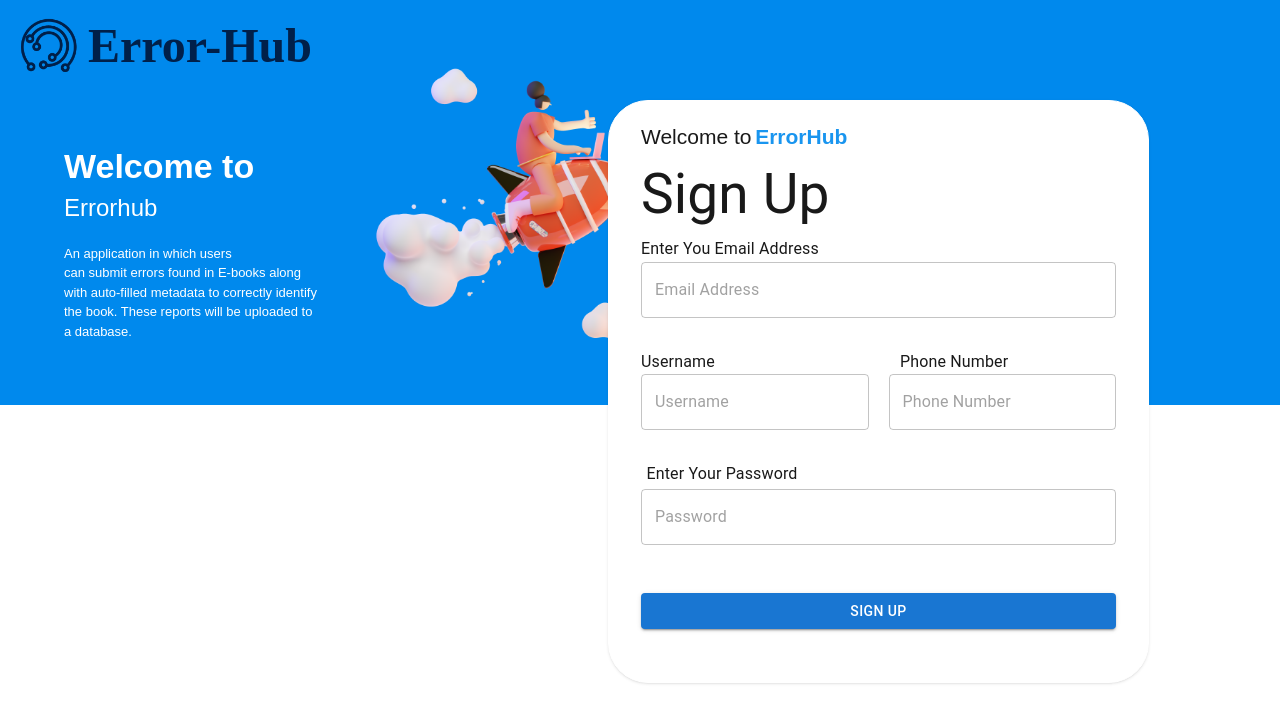
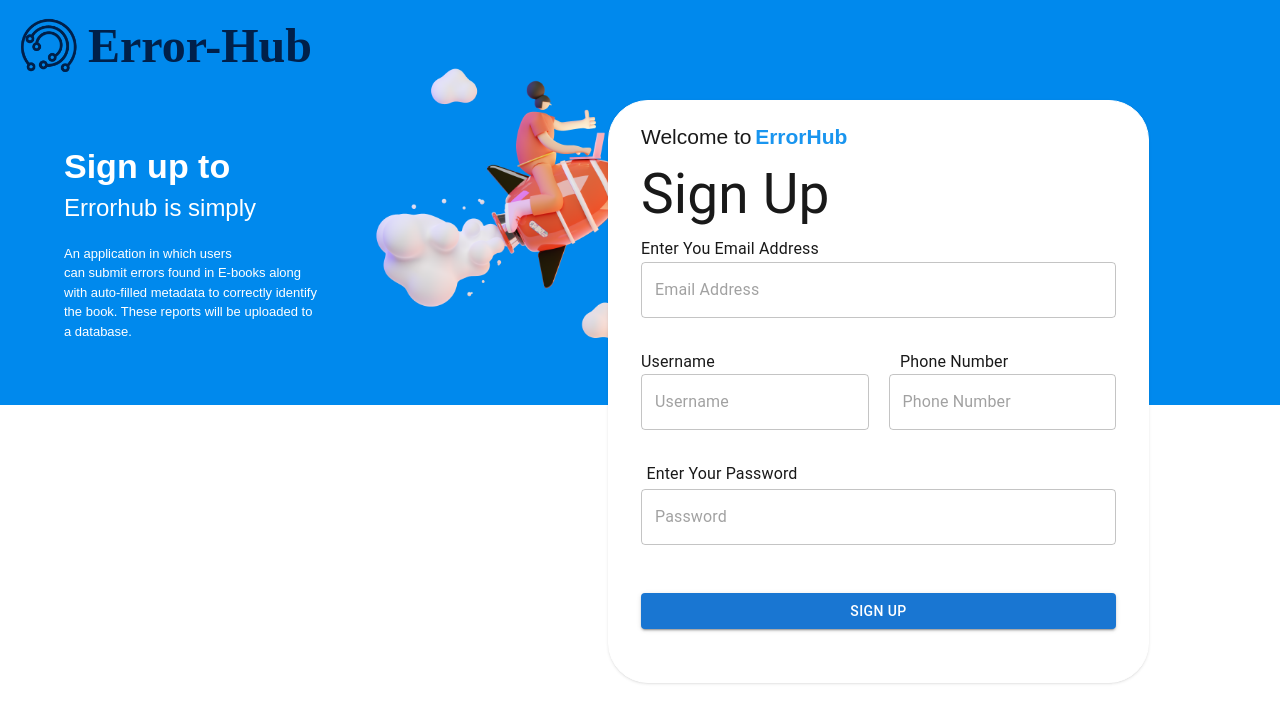
Before and after one commit to Dada-Tech/error-hub, a React (Create React App) app: page / in a window 1280 px wide. Shown: the top 722 px of the page. Built offline with nearby package versions, Linux system fonts and the light colour scheme.

Commit message:
minor additions and changes

```diff
--- a/src/components/Title/signupTitle.tsx
+++ b/src/components/Title/signupTitle.tsx
@@ -5,12 +5,12 @@ import sallyImg from "../Images/Saly-1.png";
 function Signuptitle() {
     return (
     <>
-            <div className="flex justify-start p-8 pb-0">
+        <div className="flex justify-start p-8 pb-16">
             <div className="p-8 pb-0">
                 <div className="grid grid-cols-2 grid-rows-1 gap-4">
                     <div>
-                            <div className="text-white text-[34px] font-semibold">Sign up to <br/> </div>
-                            <div className="text-white text-2xl pb-8">Errorhub  is simply</div>
+                        <div className="text-white text-[34px] font-semibold">Sign up to<br/> </div>
+                        <div className="text-white text-2xl pb-1">Errorhub is simply</div>
                     </div>
                     <div>
                         <img className={classes.sallyimg} src={sallyImg} alt="sallyImg"/>
--- a/src/pages/SignUp/SignUp.tsx
+++ b/src/pages/SignUp/SignUp.tsx
@@ -2,7 +2,7 @@ import React from 'react';
 import { GlobalStyle } from '../../theme/theme';
 import LogoandName from "../../components/LogoandName/LogoandName";
 import SignUpForm from '../../components/Form/SignUpForm';
-import Title from "../../components/Title/Title";
+import Signuptitle from "../../components/Title/signupTitle";
 
 function SignUp() {
   return (
@@ -10,7 +10,7 @@ function SignUp() {
           <GlobalStyle/>
           <div className="bg-blue w-full">
               <LogoandName/>
-              <Title/>
+              <Signuptitle/>
           </div>
           <div className="absolute top-32 right-8 flex justify-end w-full -mt-7">
               <div className="w-1/2">
```
Lines whose indentation alone changed are shown as unchanged.
